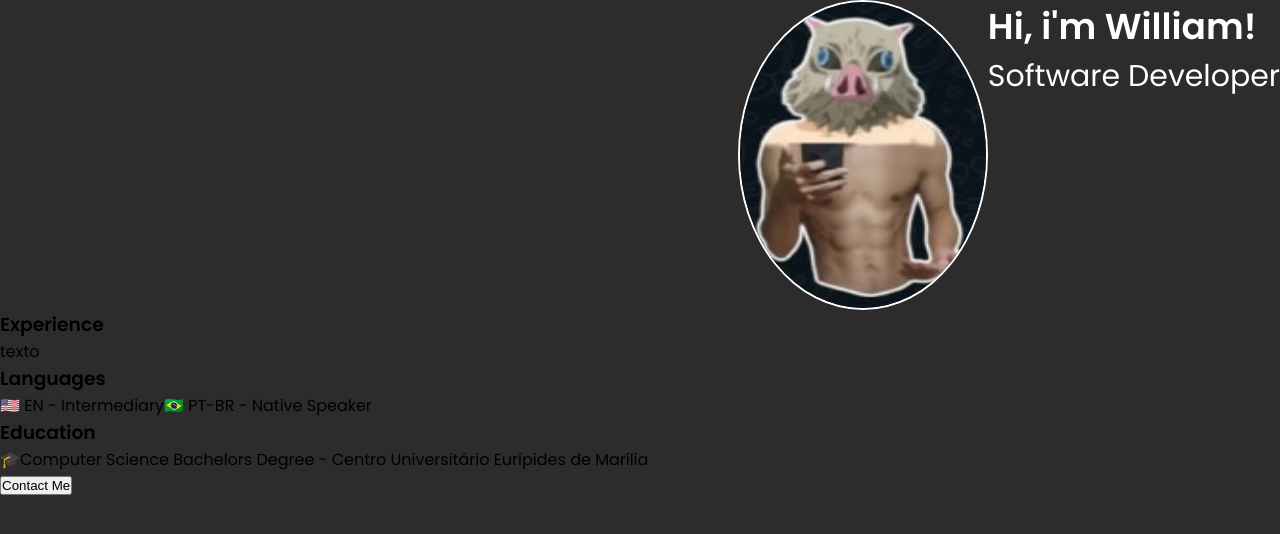
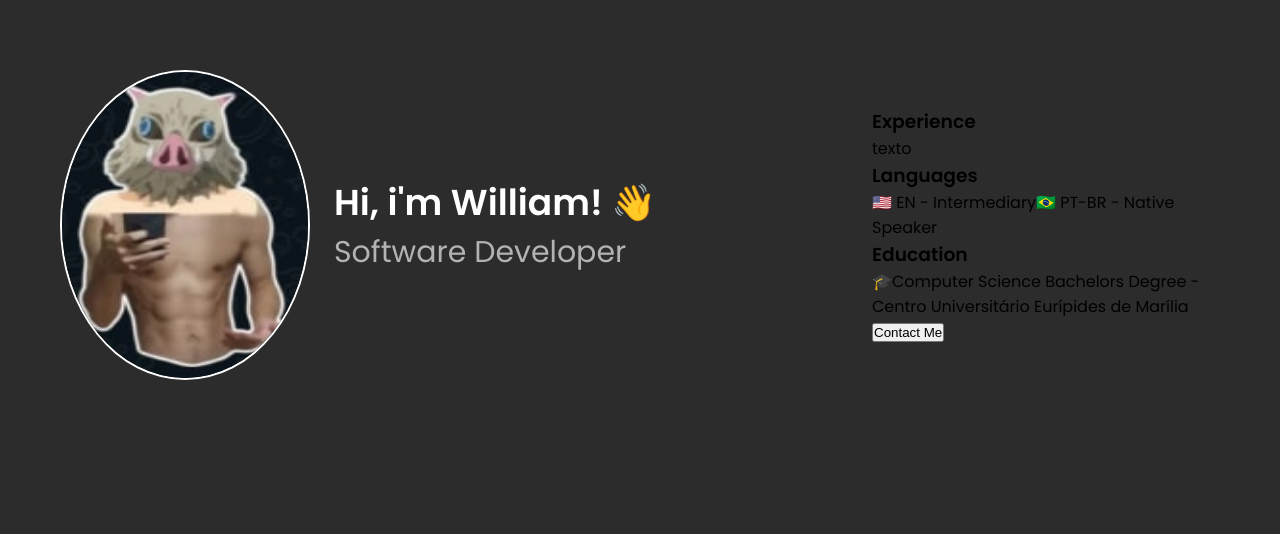
Before and after one commit to willchapuis/treinamento-portfolio-ferkipper, a Next.js app: page / in a window 1280 px wide. Shown: the top 534 px of the page. Built offline with nearby package versions, Linux system fonts and the light colour scheme.

Commit message:
feat: add initial html structure and header

```diff
--- a/src/app/components/header/header.scss
+++ b/src/app/components/header/header.scss
@@ -1,8 +1,8 @@
 .header {
     display: flex;
     flex-direction: column;
-
-    color: var(--text-primary);
+    grid-area: header;
+    gap: 24px;
 
     img {
         border-radius: 24px;
@@ -12,6 +12,7 @@
         font-weight: 600;
         font-size: 28px;
         line-height: 42px;
+        color: var(--text-primary);
     }
 
     h2 {
@@ -19,10 +20,12 @@
         font-weight: 400;
         font-size: 20px;
         line-height: 30px;
+        color: var(--text-secondary);
     }
 
     @media (min-width: 768px) {
         flex-direction: row-reverse;
+        align-items: center;
 
         h1 {
             font-size: 36px;
--- a/src/app/components/header/header.tsx
+++ b/src/app/components/header/header.tsx
@@ -5,7 +5,7 @@ export function Header(){
     return(
         <div className="header">
             <div>
-            <h1>Hi, i'm William!</h1>
+            <h1>Hi, i'm William! 👋</h1>
             <h2>Software Developer</h2>
             </div>
             <Image
--- a/src/app/globals.scss
+++ b/src/app/globals.scss
@@ -1,5 +1,6 @@
 :root {
   --text-primary: white;
+  --text-secondary: #B3B3B3;
   --bg-primary: #2C2C2C;
 }
 
--- a/src/app/page.tsx
+++ b/src/app/page.tsx
@@ -1,5 +1,6 @@
 import { Header } from "./components/header/header";
-import { container } from "./styles/home";
+
+import "./styles/home.scss";
 
 export default function Home() {
   return (
--- a/src/app/styles/home.scss
+++ b/src/app/styles/home.scss
@@ -1,4 +1,26 @@
 .container {
+    padding: 40px 32px;
     display: grid;
-    grid-template-columns: repeat(4, auto);
+    grid-template-rows: repeat(4, auto);
+    grid-template-areas:
+    "header"
+    "buttons"
+    "experience"
+    "info";
 }
+
+@media (min-width: 768px) {
+    .container {
+        padding: 70px 60px;
+        height: 100vh;
+        grid-template-rows: fit-content(100%);
+        grid-template-columns: 60% 30%;
+        align-items: center;
+        justify-items: start;
+        justify-content: space-between;
+        grid-template-areas:
+        "header info"
+        "experience empty-1"
+        "empty-2 buttons";
+    }
+}
```
